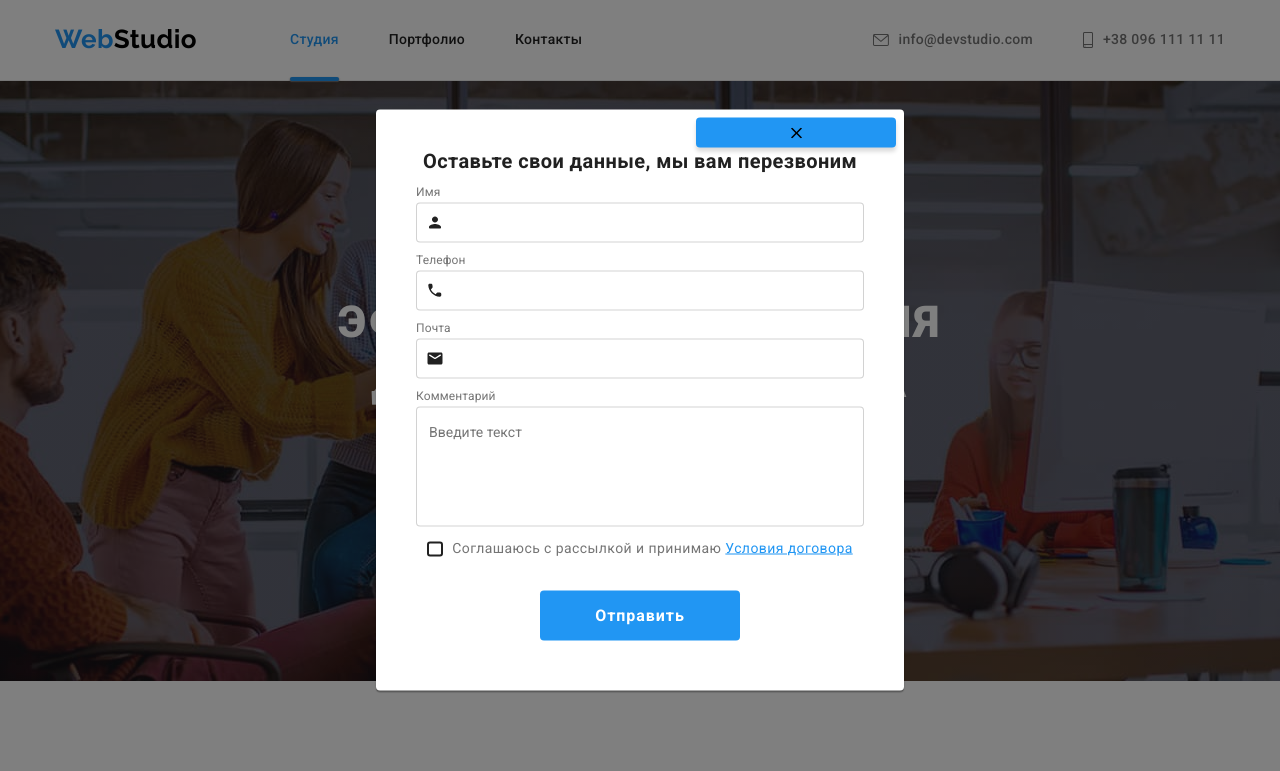
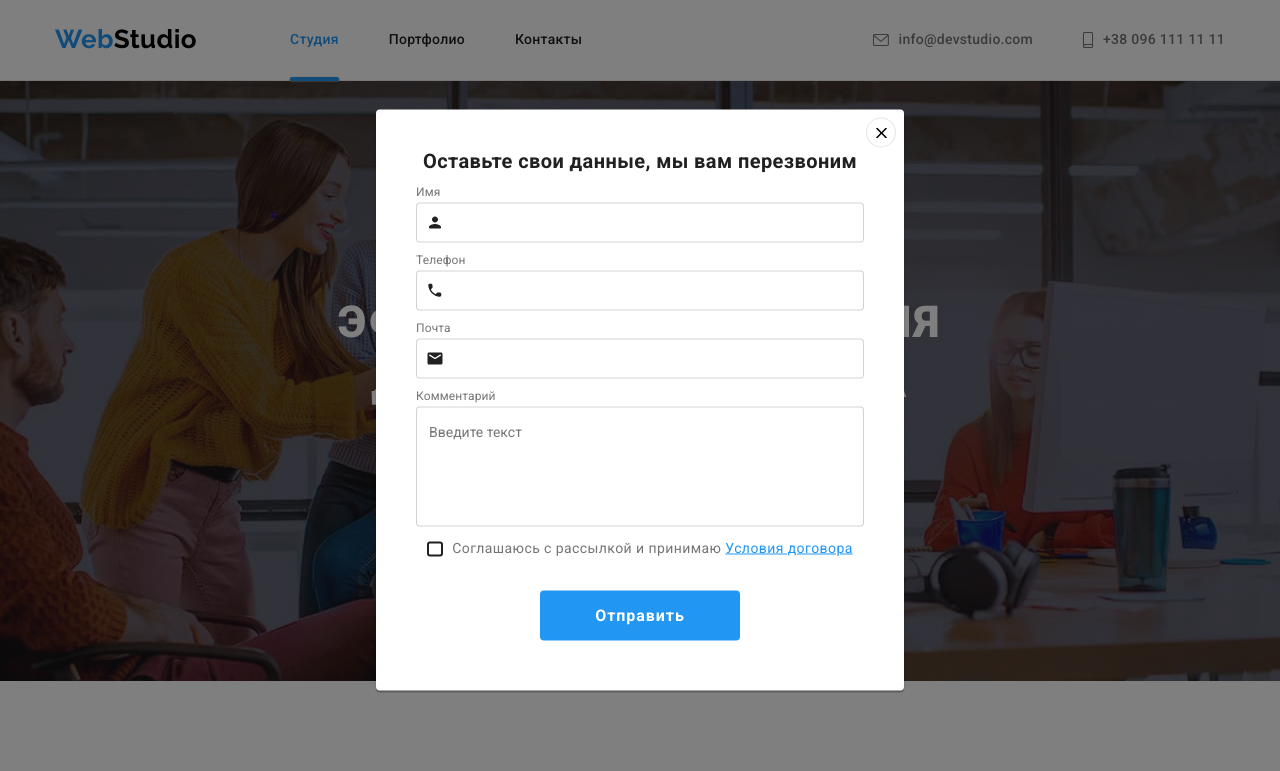
Before and after one commit to TanyaKuchak/web_studio, a plain HTML site: page index.html in a window 1280 px wide. Both pictures are taken after a click on the button "Заказать услугу". Shown: the top 771 px of the page. Drawn offline with nearby package versions, Linux system fonts and the light colour scheme.

Commit message:
add modal button

```diff
--- a/index.html
+++ b/index.html
@@ -538,7 +538,7 @@
 
     <div class="backdrop is-hidden" data-modal>
       <div class="modal">
-        <button class="modal__btn button" data-modal-close>
+        <button class="modal__btn" data-modal-close>
           <svg class="modal__close" width="11" height="11">
             <use href="./images/symbol-defs.svg#icon-Close"></use>
           </svg>
```
